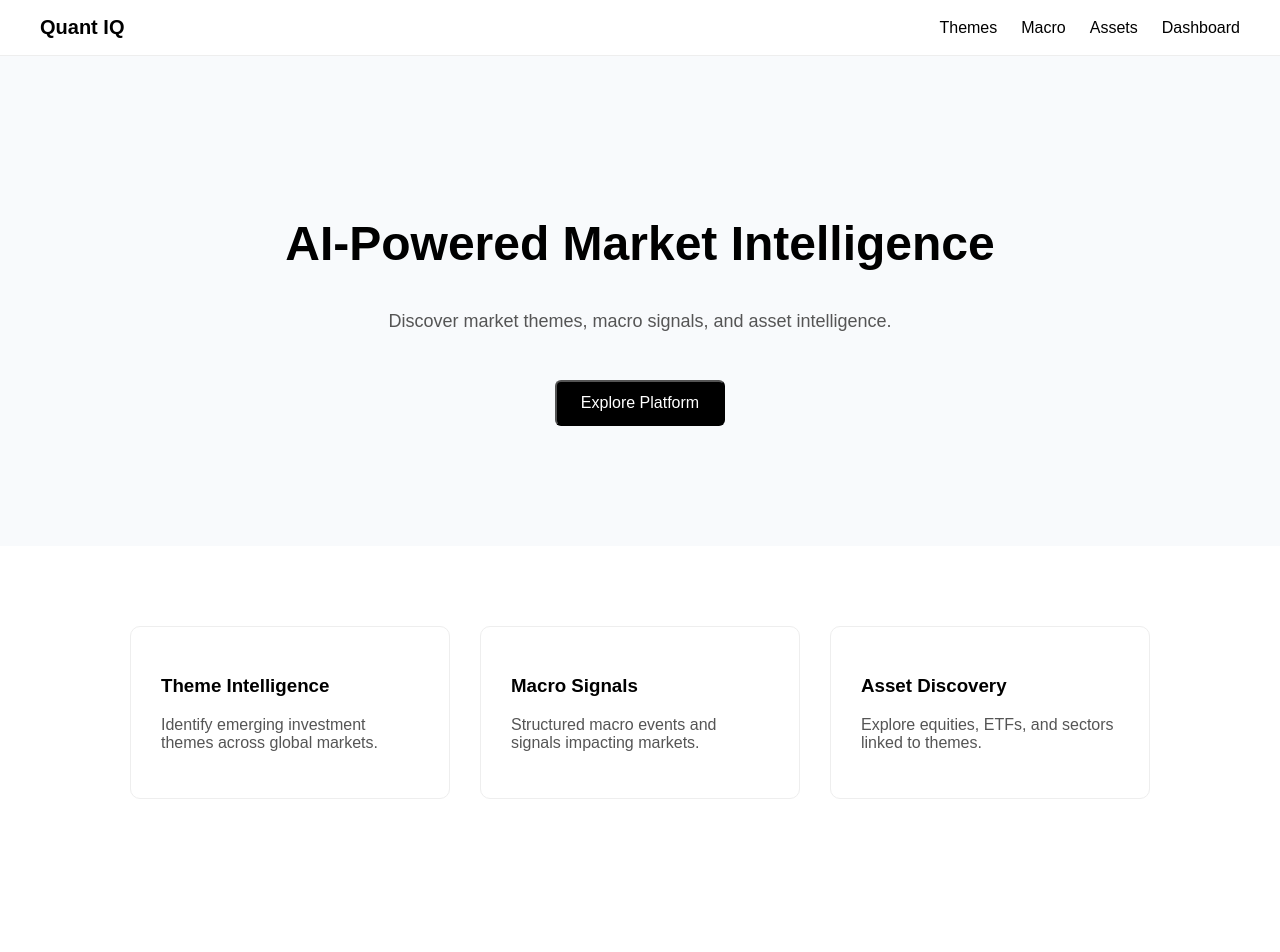
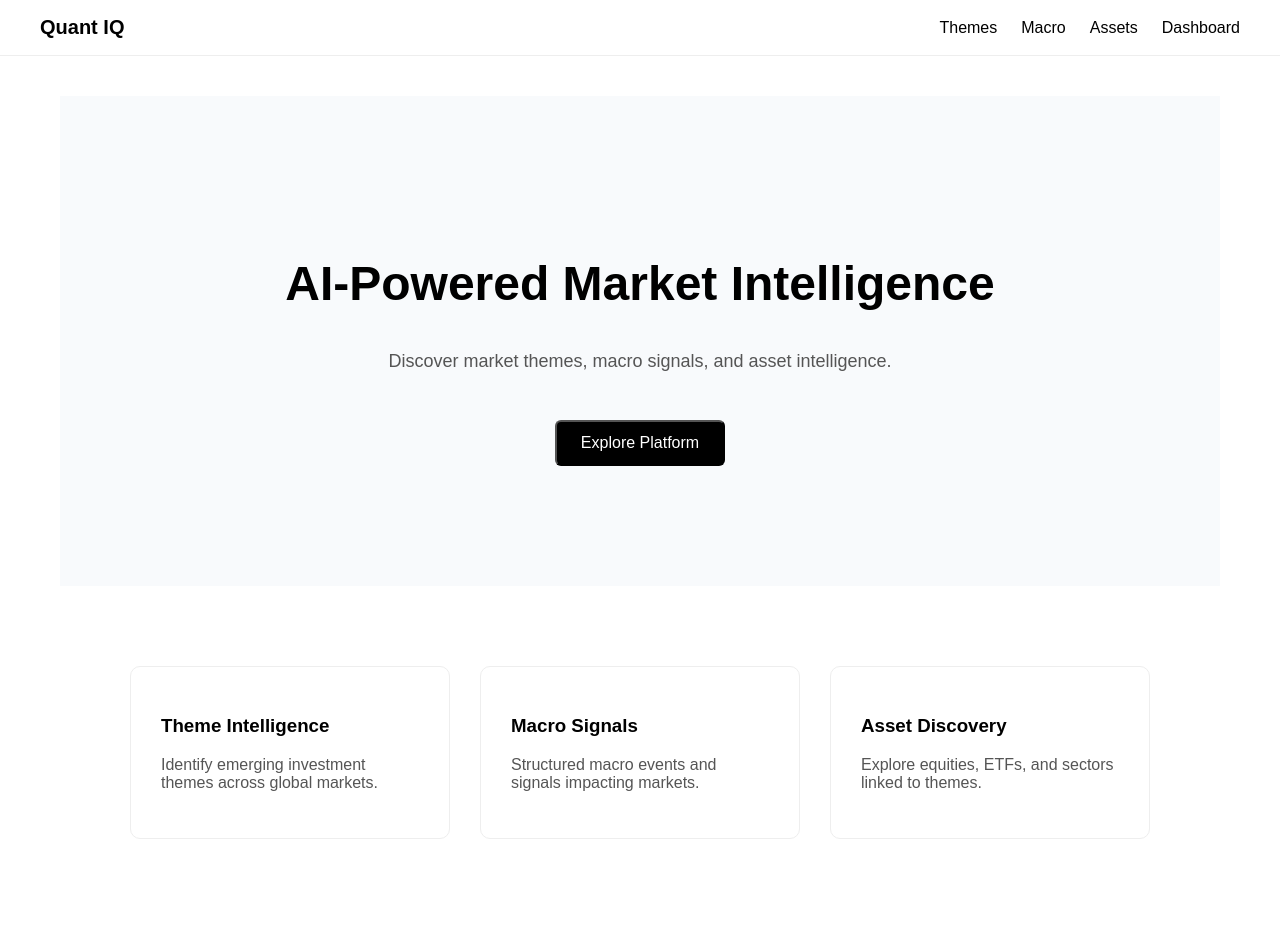
Before and after one commit to dennmei1993/quant-iq, a Next.js app: page / in a window 1280 px wide. Shown: the top 952 px of the page. Built offline with nearby package versions, Linux system fonts and the light colour scheme.

Commit message:
template UI

```diff
--- a/src/app/globals.css
+++ b/src/app/globals.css
@@ -1,5 +1,10 @@
 * {
   box-sizing: border-box;
+}
+
+a {
+  text-decoration: none;
+  color: inherit;
 }
 
 body {
@@ -7,7 +12,8 @@ body {
   font-family: Arial, Helvetica, sans-serif;
 }
 
-a {
-  text-decoration: none;
-  color: inherit;
+.container {
+  max-width: 1200px;
+  margin: auto;
+  padding: 40px 20px;
 }
--- a/src/app/layout.tsx
+++ b/src/app/layout.tsx
@@ -14,7 +14,9 @@ export default function RootLayout({ children }) {
 
         <Navbar/>
 
-        {children}
+        <main className="container">
+          {children}
+        </main>
 
         <Footer/>
 
```
